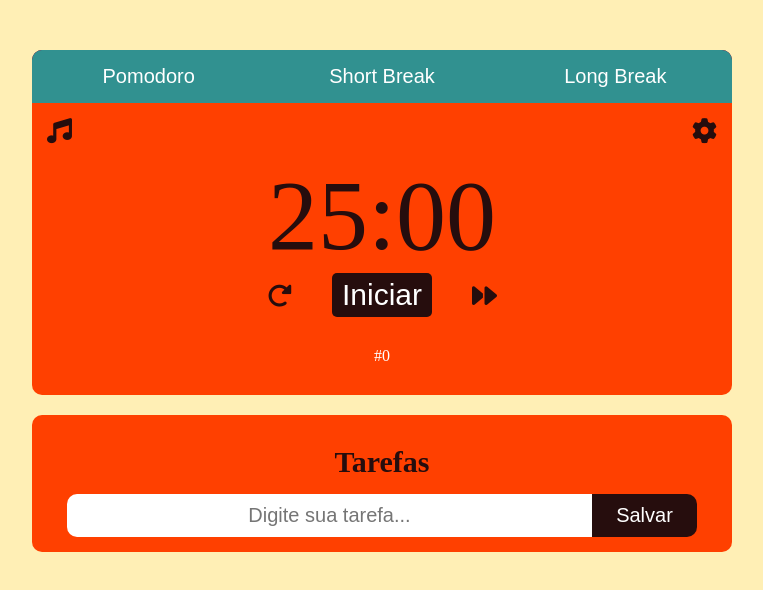
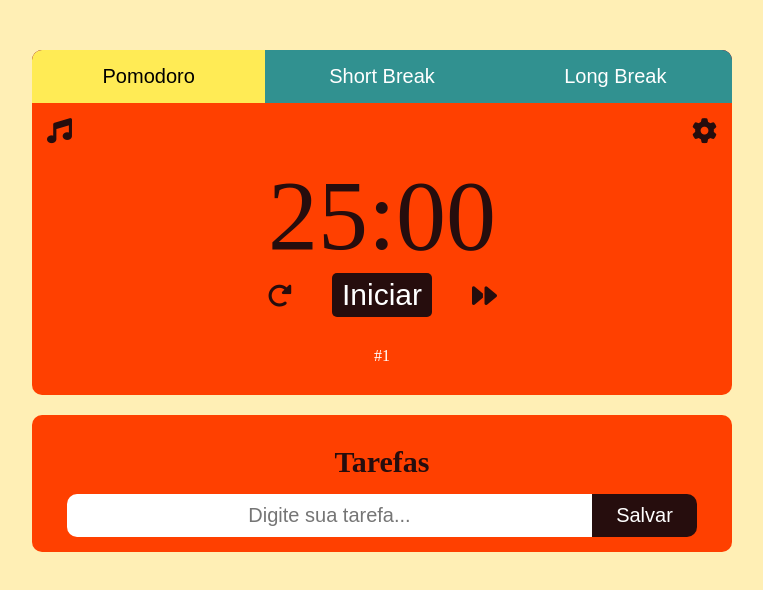
Before and after one commit to caua1701/pomoreact, a React (Vite) app: page / in a window 1280 px wide. Shown: the top 590 px of the page, without its empty margins (258-1021 px from the left). Built offline with nearby package versions, Linux system fonts and the light colour scheme; a web font is replaced by a local one.

Commit message:
Botão pomodoro já inicia marcado

```diff
--- a/src/components/Timer/Timer.jsx
+++ b/src/components/Timer/Timer.jsx
@@ -13,6 +13,8 @@
    const pomodoroTimer = 25 * 60;
    const shortTimer = 5 * 60;
    const longTimer = 15 * 60;
+
+   // document.getElementById("btnPomo").style.backgroundColor = "#FFEB55";
 
    // Função para formatar o tempo
    function formatarTempo(segundos) {
@@ -137,6 +139,12 @@
    }, [timerAtual, telaAtual, intervalo, ciclosPomodoro]); // Usa efeito de dependência para checar mudanças
 
    useEffect(() => {
+      // Inicia com a tela Pomodoro e aplica a cor correta ao botão
+      mudarTela(1); // Garante que o Pomodoro seja a tela inicial e o botão já tenha a cor
+      setTimerTela(formatarTempo(timerAtual)); // Atualiza o valor formatado para exibir na tela
+   }, []); // Este useEffect roda apenas uma vez, logo após a primeira renderização
+
+   useEffect(() => {
       setTimerTela(formatarTempo(timerAtual)); // Atualiza o valor formatado para exibir na tela
    }, [timerAtual]); // Observa tanto o valor do timerAtual quanto o intervalo
 
@@ -165,7 +173,7 @@
             </div>
          </div>
 
-         <div id="int-atual">#{ciclosPomodoro}</div>
+         <div id="int-atual">#{ciclosPomodoro + 1}</div>
       </div>
    );
 }
```
